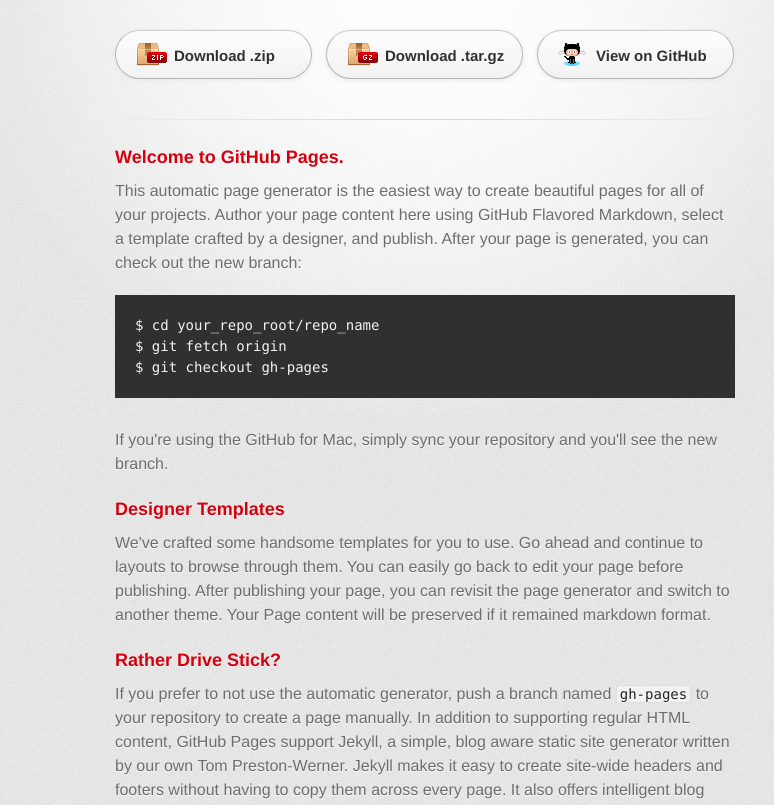
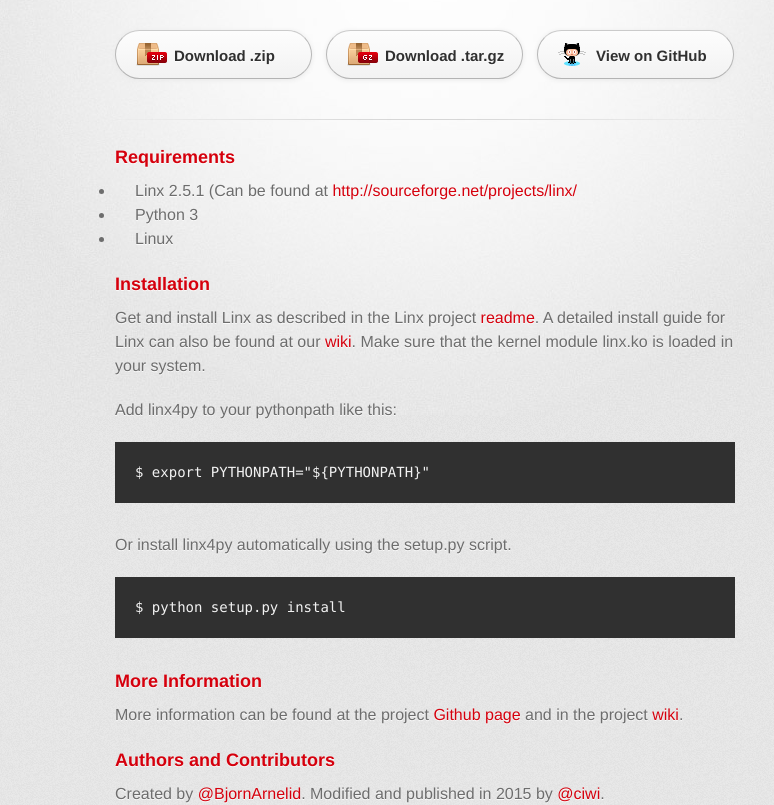
Before and after one commit to AltenSesto/linx4py, a plain HTML site: page index.html in a window 1280 px wide. Shown: the part 158-963 px from the top of the page, without its empty margins (215-989 px from the left). Drawn offline with Linux system fonts and the light colour scheme; a web font is replaced by a local one.

Commit message:
Added initial info on project github page

```diff
--- a/index.html
+++ b/index.html
@@ -32,44 +32,42 @@
 
         <section id="main_content">
           <h3>
-<a id="welcome-to-github-pages" class="anchor" href="#welcome-to-github-pages" aria-hidden="true"><span class="octicon octicon-link"></span></a>Welcome to GitHub Pages.</h3>
-
-<p>This automatic page generator is the easiest way to create beautiful pages for all of your projects. Author your page content here using GitHub Flavored Markdown, select a template crafted by a designer, and publish. After your page is generated, you can check out the new branch:</p>
-
-<pre><code>$ cd your_repo_root/repo_name
-$ git fetch origin
-$ git checkout gh-pages
-</code></pre>
-
-<p>If you're using the GitHub for Mac, simply sync your repository and you'll see the new branch.</p>
+<a id="welcome-to-github-pages" class="anchor" href="#welcome-to-github-pages" aria-hidden="true"><span class="octicon octicon-link"></span></a></h3>
 
 <h3>
-<a id="designer-templates" class="anchor" href="#designer-templates" aria-hidden="true"><span class="octicon octicon-link"></span></a>Designer Templates</h3>
+<a id="designer-templates" class="anchor" href="#designer-templates" aria-hidden="true"><span class="octicon octicon-link"></span></a>Requirements</h3>
 
-<p>We've crafted some handsome templates for you to use. Go ahead and continue to layouts to browse through them. You can easily go back to edit your page before publishing. After publishing your page, you can revisit the page generator and switch to another theme. Your Page content will be preserved if it remained markdown format.</p>
+<ul>
+   <li>Linx 2.5.1 (Can be found at <a href="http://sourceforge.net/projects/linx/">http://sourceforge.net/projects/linx/</a></li>
+   <li>Python 3</li>
+   <li>Linux</li>
+</ul>
 
 <h3>
-<a id="rather-drive-stick" class="anchor" href="#rather-drive-stick" aria-hidden="true"><span class="octicon octicon-link"></span></a>Rather Drive Stick?</h3>
+<a id="rather-drive-stick" class="anchor" href="#rather-drive-stick" aria-hidden="true"><span class="octicon octicon-link"></span></a>Installation</h3>
 
-<p>If you prefer to not use the automatic generator, push a branch named <code>gh-pages</code> to your repository to create a page manually. In addition to supporting regular HTML content, GitHub Pages support Jekyll, a simple, blog aware static site generator written by our own Tom Preston-Werner. Jekyll makes it easy to create site-wide headers and footers without having to copy them across every page. It also offers intelligent blog support and other advanced templating features.</p>
+<p>Get and install Linx as described in the Linx project <a href="http://linx.sourceforge.net/linxdoc/bmark/linx_bmark/README">readme</a>. A detailed install guide for Linx can also be found at our <a href="https://github.com/AltenSesto/linx4py/wiki">wiki</a>. Make sure that the kernel module linx.ko is loaded in your system.</p>
+
+<p>Add linx4py to your pythonpath like this:</p>
+<pre><code>$ export PYTHONPATH="${PYTHONPATH}"</code></pre>
+
+<p>Or install linx4py automatically using the setup.py script.</p>
+<pre><code>$ python setup.py install</code></pre>
+
+<h3>
+<a id="rather-drive-stick" class="anchor" href="#rather-drive-stick" aria-hidden="true"><span class="octicon octicon-link"></span></a>More Information</h3>
+<p>More information can be found at the project <a href="https://github.com/AltenSesto/linx4py">Github page</a> and in the project <a href="https://github.com/AltenSesto/linx4py/wiki">wiki</a>.</p>
 
 <h3>
 <a id="authors-and-contributors" class="anchor" href="#authors-and-contributors" aria-hidden="true"><span class="octicon octicon-link"></span></a>Authors and Contributors</h3>
 
-<p>You can <a href="https://github.com/blog/821" class="user-mention">@mention</a> a GitHub username to generate a link to their profile. The resulting <code>&lt;a&gt;</code> element will link to the contributor's GitHub Profile. For example: In 2007, Chris Wanstrath (<a href="https://github.com/defunkt" class="user-mention">@defunkt</a>), PJ Hyett (<a href="https://github.com/pjhyett" class="user-mention">@pjhyett</a>), and Tom Preston-Werner (<a href="https://github.com/mojombo" class="user-mention">@mojombo</a>) founded GitHub.</p>
+<p>Created by <a href="https://github.com/BjornArnelid" class="user-mention">@BjornArnelid</a>. Modified and published in 2015 by <a href="https://github.com/ciwi" class="user-mention">@ciwi</a>.
 
-<h3>
-<a id="support-or-contact" class="anchor" href="#support-or-contact" aria-hidden="true"><span class="octicon octicon-link"></span></a>Support or Contact</h3>
-
-<p>Having trouble with Pages? Check out the documentation at <a href="https://help.github.com/pages">https://help.github.com/pages</a> or contact <a href="mailto:support@github.com">support@github.com</a> and we’ll help you sort it out.</p>
         </section>
-
         <footer>
           Linx4py is maintained by <a href="https://github.com/AltenSesto">AltenSesto</a><br>
           This page was generated by <a href="http://pages.github.com">GitHub Pages</a>. Tactile theme by <a href="https://twitter.com/jasonlong">Jason Long</a>.
         </footer>
-
-
       </div>
     </div>
   </body>
```
